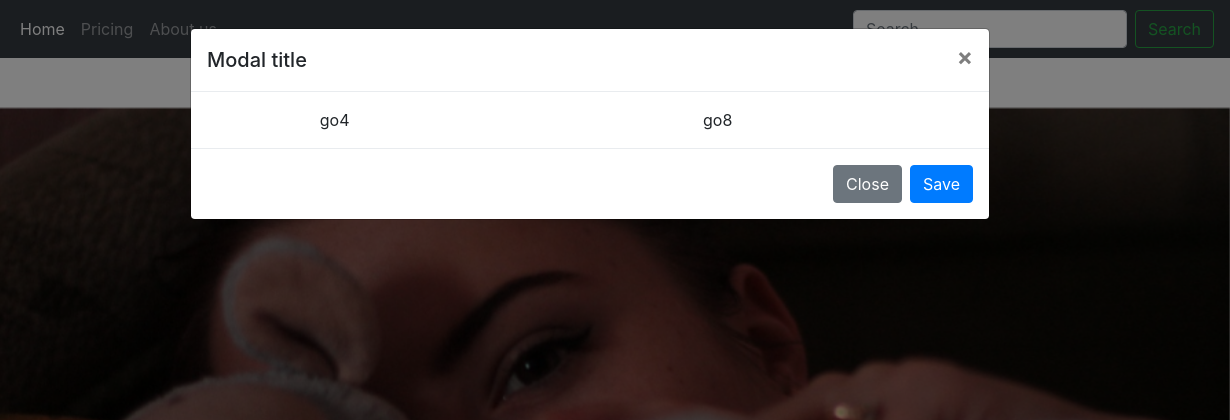
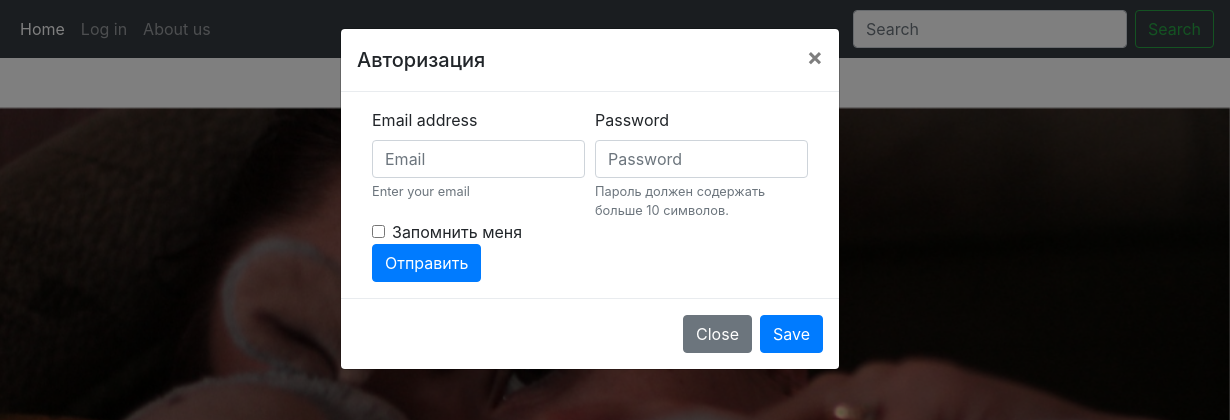
Before and after one commit to medrom4/bootstrap, a plain HTML site: page index.html in a window 1280 px wide. Shown: the top 420 px of the page, 50-1280 px from the left. Drawn offline with nearby package versions, Linux system fonts and the light colour scheme.

Commit message:
modal_Loq_in

```diff
--- a/index.html
+++ b/index.html
@@ -37,7 +37,7 @@
 					<a href="#" class="nav-link">Home</a>
 				</li>
 				<li class="nav-item">
-					<a href="#" class="nav-link" data-toggle="modal" data-target="#exampleModal">Pricing</a>
+					<a href="#" class="nav-link" data-toggle="modal" data-target="#exampleModal">Log in</a>
 				</li>
 				<li class="nav-item">
 					<a href="#" class="nav-link">About us</a>
@@ -131,22 +131,44 @@
 
 
 	<!--модально окно-->
+	<!--форма регистрации-->
 
 	<div class="modal fade" id="exampleModal" tabindex="-1" role="dialog" aria-labelledby="exampleModal" aria-hidden="true">
-		<div class="modal-dialog modal-lg" role="document">
+		<div class="modal-dialog" role="document">
 			<div class="modal-content">
 				<div class="modal-header">
-					<h5 class="modal-title" id="exampleModalLabel">Modal title</h5>
+					<h5 class="modal-title" id="exampleModalLabel">Авторизация</h5>
 					<button class="close" type="button" data-dismiss="modal" aria-label="Close">
 						<span aria-hidden="true">&times;</span>
 					</button>
 				</div>
 				<div class="modal-body">
 					<div class="container-fluid">
-						<div class="row text-center">
-							<div class="col-4">go4</div>
-							<div class="col-8">go8</div>
-						</div>
+						<form>
+							<div class="form-row">
+								<div class="col">
+									<div class="form-froup">
+										<label for="exampleInputEmail">Email address</label>
+										<input type="email" class="form-control" id="exampleInputEmail" aria-describdby="emailHelp" placeholder="Email" required>
+										<small id="emailHelp" class="form-text text-muted">Enter your email</small>
+									</div>
+								</div>
+								<div class="col">
+									<div class="form-froup">
+										<label for="exampleInputPass">Password</label>
+										<input type="password" class="form-control" id="exampleInputPass" aria-describdby="emailPass" placeholder="Password" required>
+										<small id="passHelp" class="form-text text-muted">Пароль должен содержать больше 10 символов.</small>
+									</div>
+								</div>
+							</div>
+							<div class="form-check">
+								<label class="form-check-label">
+									<input type="checkbox" class="form-check-input">
+									Запомнить меня
+								</label>
+							</div>
+							<button type="submit" class="btn btn-primary">Отправить</button>
+						</form>
 					</div>
 				</div>
 				<div class="modal-footer">
@@ -158,6 +180,23 @@
 	</div>
 
 
+
+
+
+
+
+
+
+
+
+
+
+
+
+
+
+
+
 	<script src="https://ajax.googleapis.com/ajax/libs/jquery/2.2.0/jquery.min.js"></script>
 	<script src="https://code.jquery.com/jquery-3.3.1.slim.min.js" integrity="sha384-q8i/X+965DzO0rT7abK41JStQIAqVgRVzpbzo5smXKp4YfRvH+8abtTE1Pi6jizo" crossorigin="anonymous"></script>
 	<script src="https://stackpath.bootstrapcdn.com/bootstrap/4.1.3/js/bootstrap.min.js" integrity="sha384-ChfqqxuZUCnJSK3+MXmPNIyE6ZbWh2IMqE241rYiqJxyMiZ6OW/JmZQ5stwEULTy" crossorigin="anonymous"></script>
```
